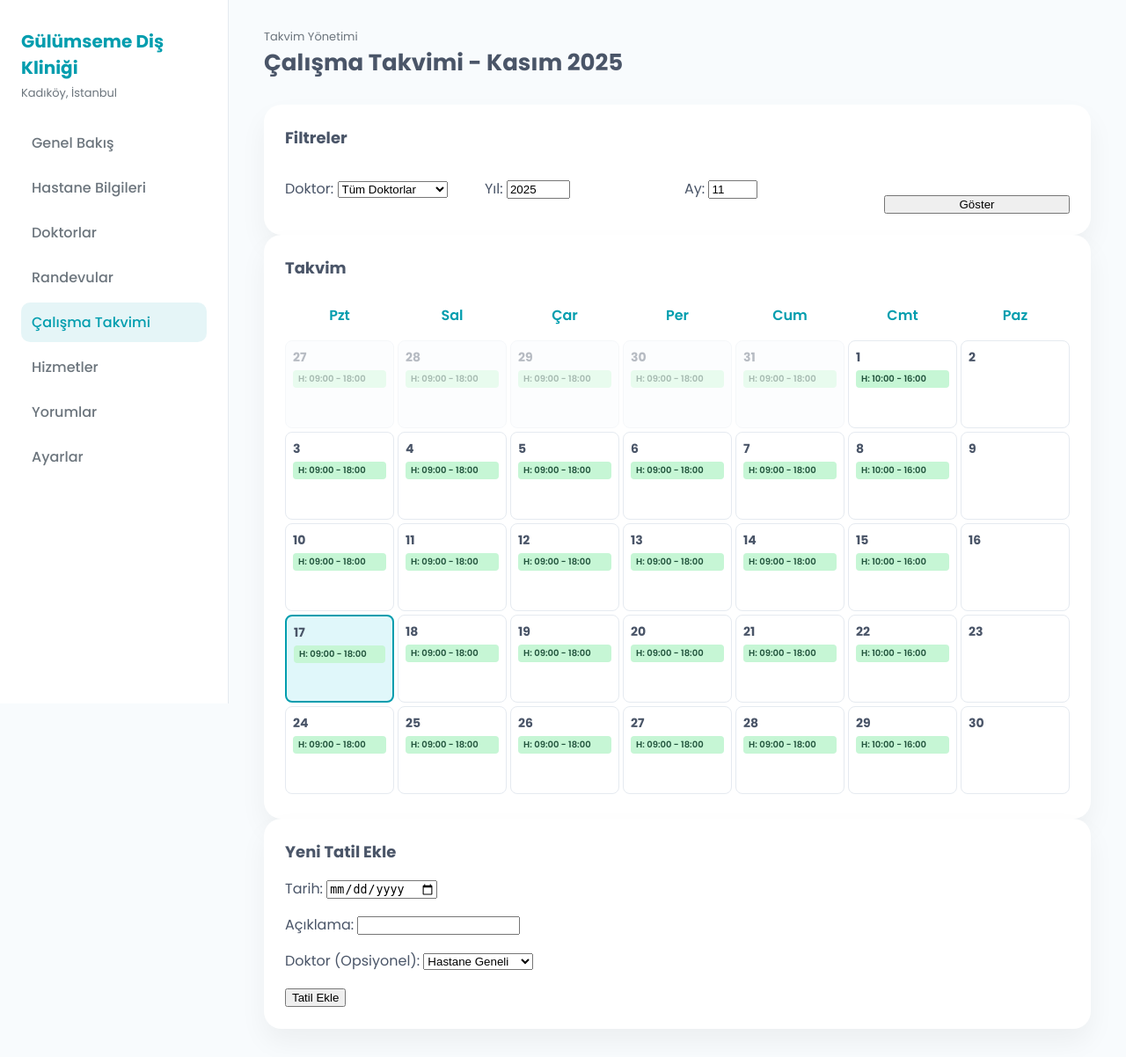
After one commit to CemBlt/dent-panel, a Django app: page /schedule/ in a window 1280 px wide. The commit adds this page. Shown: the whole page at 88% size. Run offline with Django 5.2, Linux system fonts and the light colour scheme.

Commit message:
Çalışma Takvimi

```diff
--- a/panel/forms.py
+++ b/panel/forms.py
@@ -153,3 +153,25 @@ class AppointmentStatusForm(forms.Form):
             ("cancelled", "İptal"),
         ],
     )
+
+
+class ScheduleFilterForm(forms.Form):
+    doctor = forms.ChoiceField(label="Doktor", required=False)
+    year = forms.IntegerField(label="Yıl", min_value=2020, max_value=2100)
+    month = forms.IntegerField(label="Ay", min_value=1, max_value=12)
+
+    def __init__(self, *args, **kwargs):
+        doctor_choices = kwargs.pop("doctor_choices", [])
+        super().__init__(*args, **kwargs)
+        self.fields["doctor"].choices = [("", "Tüm Doktorlar")] + doctor_choices
+
+
+class ScheduleHolidayForm(forms.Form):
+    date = forms.DateField(label="Tarih", widget=forms.DateInput(attrs={"type": "date"}))
+    reason = forms.CharField(label="Açıklama", max_length=120)
+    doctor_id = forms.ChoiceField(label="Doktor (Opsiyonel)", required=False)
+
+    def __init__(self, *args, **kwargs):
+        doctor_choices = kwargs.pop("doctor_choices", [])
+        super().__init__(*args, **kwargs)
+        self.fields["doctor_id"].choices = [("", "Hastane Geneli")] + doctor_choices
--- /dev/null
+++ b/panel/static/panel/schedule.css
@@ -0,0 +1,96 @@
+.filter-form {
+    display: grid;
+    grid-template-columns: repeat(auto-fit, minmax(200px, 1fr));
+    gap: 16px;
+    align-items: end;
+}
+
+.calendar-grid {
+    margin-top: 20px;
+}
+
+.calendar-header {
+    display: grid;
+    grid-template-columns: repeat(7, 1fr);
+    gap: 4px;
+    margin-bottom: 8px;
+}
+
+.calendar-header > div {
+    text-align: center;
+    font-weight: 600;
+    padding: 8px;
+    color: var(--teal);
+}
+
+.calendar-week {
+    display: grid;
+    grid-template-columns: repeat(7, 1fr);
+    gap: 4px;
+    margin-bottom: 4px;
+}
+
+.calendar-day {
+    min-height: 100px;
+    border: 1px solid #E5EAF0;
+    border-radius: 8px;
+    padding: 8px;
+    background: var(--card);
+    display: flex;
+    flex-direction: column;
+    gap: 4px;
+}
+
+.calendar-day.other-month {
+    opacity: 0.4;
+    background: #F8FBFD;
+}
+
+.calendar-day.today {
+    border: 2px solid var(--teal);
+    background: #E0F7FA;
+}
+
+.day-number {
+    font-weight: 700;
+    font-size: 14px;
+    color: var(--text);
+}
+
+.hours-badge {
+    font-size: 10px;
+    padding: 2px 6px;
+    border-radius: 4px;
+    font-weight: 600;
+}
+
+.hours-badge.hospital {
+    background: #C6F6D5;
+    color: #22543D;
+}
+
+.hours-badge.doctor {
+    background: #BFDBFE;
+    color: #1E3A8A;
+}
+
+.holiday-badge {
+    font-size: 10px;
+    padding: 2px 6px;
+    border-radius: 4px;
+    background: #FECACA;
+    color: #7F1D1D;
+    font-weight: 600;
+    margin-top: 2px;
+}
+
+@media (max-width: 900px) {
+    .calendar-day {
+        min-height: 80px;
+        font-size: 11px;
+    }
+    .hours-badge, .holiday-badge {
+        font-size: 9px;
+        padding: 1px 4px;
+    }
+}
--- a/panel/templates/panel/appointment_management.html
+++ b/panel/templates/panel/appointment_management.html
@@ -18,7 +18,7 @@
         <li><a href="{% url 'hospital_settings' %}">Hastane Bilgileri</a></li>
         <li><a href="{% url 'doctor_management' %}">Doktorlar</a></li>
         <li><a class="active" href="{% url 'appointment_management' %}">Randevular</a></li>
-        <li><a href="#">Çalışma Takvimi</a></li>
+        <li><a href="{% url 'schedule_management' %}">Çalışma Takvimi</a></li>
         <li><a href="#">Hizmetler</a></li>
         <li><a href="#">Yorumlar</a></li>
         <li><a href="#">Ayarlar</a></li>
--- a/panel/templates/panel/dashboard.html
+++ b/panel/templates/panel/dashboard.html
@@ -19,7 +19,7 @@
         <li><a href="{% url 'hospital_settings' %}">Hastane Bilgileri</a></li>
         <li><a href="{% url 'doctor_management' %}">Doktorlar</a></li>
         <li><a href="{% url 'appointment_management' %}">Randevular</a></li>
-        <li><a href="#">Çalışma Takvimi</a></li>
+        <li><a href="{% url 'schedule_management' %}">Çalışma Takvimi</a></li>
         <li><a href="#">Hizmetler</a></li>
         <li><a href="#">Yorumlar</a></li>
         <li><a href="#">Ayarlar</a></li>
--- a/panel/templates/panel/doctor_management.html
+++ b/panel/templates/panel/doctor_management.html
@@ -18,7 +18,7 @@
         <li><a href="{% url 'hospital_settings' %}">Hastane Bilgileri</a></li>
         <li><a class="active" href="{% url 'doctor_management' %}">Doktorlar</a></li>
         <li><a href="{% url 'appointment_management' %}">Randevular</a></li>
-        <li><a href="#">Çalışma Takvimi</a></li>
+        <li><a href="{% url 'schedule_management' %}">Çalışma Takvimi</a></li>
         <li><a href="#">Hizmetler</a></li>
         <li><a href="#">Yorumlar</a></li>
         <li><a href="#">Ayarlar</a></li>
--- a/panel/templates/panel/hospital_settings.html
+++ b/panel/templates/panel/hospital_settings.html
@@ -18,7 +18,7 @@
         <li><a class="active" href="{% url 'hospital_settings' %}">Hastane Bilgileri</a></li>
         <li><a href="{% url 'doctor_management' %}">Doktorlar</a></li>
         <li><a href="#">Randevular</a></li>
-        <li><a href="#">Çalışma Takvimi</a></li>
+        <li><a href="{% url 'schedule_management' %}">Çalışma Takvimi</a></li>
         <li><a href="#">Hizmetler</a></li>
         <li><a href="#">Yorumlar</a></li>
         <li><a href="#">Ayarlar</a></li>
--- /dev/null
+++ b/panel/templates/panel/schedule_management.html
@@ -0,0 +1,95 @@
+{% load static %}
+<!DOCTYPE html>
+<html lang="tr">
+<head>
+    <meta charset="UTF-8">
+    <title>{{ page_title }} • Çalışma Takvimi</title>
+    <link rel="stylesheet" href="{% static 'panel/dashboard.css' %}">
+    <link rel="stylesheet" href="{% static 'panel/schedule.css' %}">
+</head>
+<body>
+<aside class="sidebar">
+    <div>
+        <div class="brand">{{ hospital.name }}</div>
+        <p style="margin:4px 0 0; color:#6C757D; font-size:13px;">{{ hospital.address }}</p>
+    </div>
+    <ul class="nav-links">
+        <li><a href="{% url 'dashboard' %}">Genel Bakış</a></li>
+        <li><a href="{% url 'hospital_settings' %}">Hastane Bilgileri</a></li>
+        <li><a href="{% url 'doctor_management' %}">Doktorlar</a></li>
+        <li><a href="{% url 'appointment_management' %}">Randevular</a></li>
+        <li><a class="active" href="{% url 'schedule_management' %}">Çalışma Takvimi</a></li>
+        <li><a href="#">Hizmetler</a></li>
+        <li><a href="#">Yorumlar</a></li>
+        <li><a href="#">Ayarlar</a></li>
+    </ul>
+</aside>
+<div class="content">
+    <div class="top-bar">
+        <div>
+            <p style="margin:0; color:#6C757D; font-size:13px;">Takvim Yönetimi</p>
+            <h1>{{ page_title }} - {{ calendar.month_name }} {{ calendar.year }}</h1>
+        </div>
+    </div>
+
+    {% if messages %}
+        <div class="messages">
+            {% for message in messages %}
+                <div class="message {{ message.tags }}">{{ message }}</div>
+            {% endfor %}
+        </div>
+    {% endif %}
+
+    <section class="panel-card">
+        <h2>Filtreler</h2>
+        <form method="get" class="filter-form">
+            {{ filter_form.as_p }}
+            <button type="submit" class="primary">Göster</button>
+        </form>
+    </section>
+
+    <section class="panel-card">
+        <h2>Takvim</h2>
+        <div class="calendar-grid">
+            <div class="calendar-header">
+                <div>Pzt</div>
+                <div>Sal</div>
+                <div>Çar</div>
+                <div>Per</div>
+                <div>Cum</div>
+                <div>Cmt</div>
+                <div>Paz</div>
+            </div>
+            {% for week in calendar.weeks %}
+                <div class="calendar-week">
+                    {% for day in week %}
+                        <div class="calendar-day {% if not day.is_current_month %}other-month{% endif %} {% if day.is_today %}today{% endif %}">
+                            <div class="day-number">{{ day.date.day }}</div>
+                            {% if day.hospital_hours %}
+                                <div class="hours-badge hospital">H: {{ day.hospital_hours }}</div>
+                            {% endif %}
+                            {% if day.doctor_hours %}
+                                <div class="hours-badge doctor">D: {{ day.doctor_hours }}</div>
+                            {% endif %}
+                            {% for holiday in day.holidays %}
+                                <div class="holiday-badge">{{ holiday.reason }}</div>
+                            {% endfor %}
+                        </div>
+                    {% endfor %}
+                </div>
+            {% endfor %}
+        </div>
+    </section>
+
+    <section class="panel-card">
+        <h2>Yeni Tatil Ekle</h2>
+        <form method="post">
+            {% csrf_token %}
+            <input type="hidden" name="form_type" value="add_holiday">
+            {{ holiday_form.as_p }}
+            <button type="submit" class="primary">Tatil Ekle</button>
+        </form>
+    </section>
+</div>
+</body>
+</html>
--- a/panel/urls.py
+++ b/panel/urls.py
@@ -7,4 +7,5 @@ urlpatterns = [
     path('hospital/', views.HospitalSettingsView.as_view(), name='hospital_settings'),
     path('doctors/', views.DoctorManagementView.as_view(), name='doctor_management'),
     path('appointments/', views.AppointmentManagementView.as_view(), name='appointment_management'),
+    path('schedule/', views.ScheduleManagementView.as_view(), name='schedule_management'),
 ]
--- a/panel/views.py
+++ b/panel/views.py
@@ -15,11 +15,14 @@ from .forms import (
     HolidayAddForm,
     HospitalGeneralForm,
     HospitalServicesForm,
+    ScheduleFilterForm,
+    ScheduleHolidayForm,
     WorkingHoursForm,
     DAYS,
 )
 from .services import appointment_service, doctor_service, hospital_service, user_service
 from .services.dashboard_service import load_dashboard_context
+from .services import schedule_service
 
 
 def dashboard(request):
@@ -417,3 +420,74 @@ class AppointmentManagementView(View):
                 }
             )
         return enriched
+
+
+class ScheduleManagementView(View):
+    template_name = "panel/schedule_management.html"
+
+    def get(self, request):
+        from datetime import date
+
+        today = date.today()
+        year = int(request.GET.get("year", today.year))
+        month = int(request.GET.get("month", today.month))
+        selected_doctor_id = request.GET.get("doctor", "")
+
+        doctors = doctor_service.get_doctors()
+        doctor_choices = [(doc["id"], f"{doc['name']} {doc['surname']}") for doc in doctors]
+
+        filter_form = ScheduleFilterForm(
+            initial={"year": year, "month": month, "doctor": selected_doctor_id},
+            doctor_choices=doctor_choices,
+        )
+
+        calendar_data = schedule_service.build_calendar_data(
+            year, month, selected_doctor_id if selected_doctor_id else None
+        )
+
+        hospital = hospital_service.get_hospital()
+        holiday_form = ScheduleHolidayForm(doctor_choices=doctor_choices)
+
+        context = {
+            "page_title": "Çalışma Takvimi",
+            "hospital": hospital,
+            "calendar": calendar_data,
+            "filter_form": filter_form,
+            "holiday_form": holiday_form,
+            "doctors": doctors,
+        }
+        return render(request, self.template_name, context)
+
+    def post(self, request):
+        from datetime import date
+
+        form_type = request.POST.get("form_type")
+        if form_type == "add_holiday":
+            form = ScheduleHolidayForm(request.POST)
+            if form.is_valid():
+                holiday_date = form.cleaned_data["date"]
+                reason = form.cleaned_data["reason"]
+                doctor_id = form.cleaned_data.get("doctor_id") or None
+
+                if doctor_id:
+                    doctor_service.add_doctor_holiday(doctor_id, holiday_date.isoformat(), reason)
+                else:
+                    hospital_service.add_holiday(holiday_date.isoformat(), reason)
+
+                messages.success(request, "Tatil başarıyla eklendi.")
+            else:
+                messages.error(request, "Tatil eklenirken hata oluştu.")
+        elif form_type == "delete_holiday":
+            holiday_id = request.POST.get("holiday_id")
+            if holiday_id:
+                hospital_service.delete_holiday(holiday_id)
+                messages.success(request, "Tatil silindi.")
+
+        today = date.today()
+        year = int(request.POST.get("year", request.GET.get("year", today.year)))
+        month = int(request.POST.get("month", request.GET.get("month", today.month)))
+        doctor = request.POST.get("doctor", request.GET.get("doctor", ""))
+        params = f"year={year}&month={month}"
+        if doctor:
+            params += f"&doctor={doctor}"
+        return redirect(f"/schedule/?{params}")
```
Also changed, not shown: panel/services/schedule_service.py (added, +136 -0 lines).
